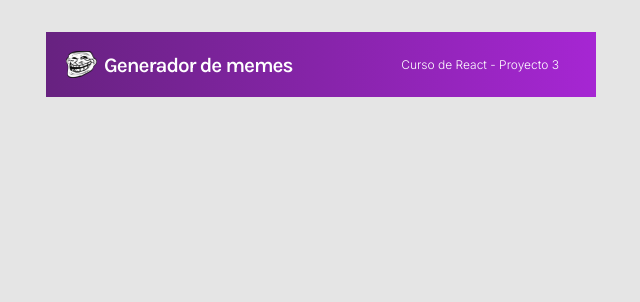
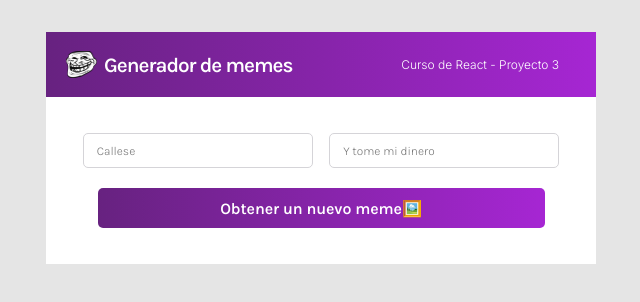
Before and after one commit to crcascr/React-Learning, a React (Create React App) app in the folder interactive-web-app/: page / in a window 1280 px wide. Shown: the top 302 px of the page, without its empty margins (319-959 px from the left). Built offline with nearby package versions, Linux system fonts and the light colour scheme.

Commit message:
Creacion formulario

```diff
--- a/interactive-web-app/src/Meme-generator.js
+++ b/interactive-web-app/src/Meme-generator.js
@@ -1,12 +1,14 @@
 import React from "react";
 import Navbar from "./components/Navbar";
+import Meme from "./components/Meme";
 
-function MemeGenerator(){
-    return(
-        <div className="memeGeneratorFullPage">
-            <Navbar/>
-        </div>
-    )
+function MemeGenerator() {
+  return (
+    <div className="memeGeneratorFullPage">
+      <Navbar />
+      <Meme />
+    </div>
+  );
 }
 
-export default MemeGenerator
+export default MemeGenerator;
--- /dev/null
+++ b/interactive-web-app/src/components/Meme.js
@@ -0,0 +1,23 @@
+import React from "react";
+
+function Meme() {
+  return (
+    <main className="meme">
+      <form className="meme--form">
+        <input
+          type="text"
+          className="meme--texto"
+          placeholder="Callese"
+        ></input>
+        <input
+          type="text"
+          className="meme--texto"
+          placeholder="Y tome mi dinero"
+        ></input>
+        <button className="meme--boton">Obtener un nuevo meme🖼️</button>
+      </form>
+    </main>
+  );
+}
+
+export default Meme;
--- a/interactive-web-app/src/index.css
+++ b/interactive-web-app/src/index.css
@@ -22,23 +22,23 @@ body {
   font-family: Karla, sans-serif;
   margin-top: 2rem;
   font-size: 12px;
-  background-color: #E5E5E5;
+  background-color: #e5e5e5;
 }
 
-#root{
+#root {
   display: flex;
   justify-content: center;
 }
 
-.memeGeneratorFullPage{
+.memeGeneratorFullPage {
   width: 550px;
 }
 
-.memeGeneratorFullPage *{
+.memeGeneratorFullPage * {
   margin: 0;
 }
 
-.navMeme{
+.navMeme {
   max-width: 550px;
   height: 65px;
   display: flex;
@@ -46,31 +46,72 @@ body {
   align-items: center;
   justify-content: space-between;
   color: white;
-  background: content-box linear-gradient(to right,#672280, #A626D3);
+  background: linear-gradient(to right, #672280, #a626d3);
 }
 
-.nav--logo{
+.nav--logo {
   display: flex;
   flex-direction: row;
   align-items: center;
   margin-left: 20px;
 }
 
-.nav--icon{
+.nav--icon {
   width: 31.31px;
   height: 26.22px;
   margin-right: 6.69px;
 }
 
-.nav--nombre{
+.nav--nombre {
   font-size: 20.75px;
   letter-spacing: -1px;
   font-weight: bold;
 }
 
-.nav--curso{
-  font-family: Inter,sans-serif;
+.nav--curso {
+  font-family: Inter, sans-serif;
   font-size: 12px;
   font-weight: 500;
   margin-right: 37px;
 }
+
+main{
+  padding: 36px;
+}
+
+.meme {
+  background-color: white;
+}
+
+.meme--form{
+  display: grid;
+  grid-template: 40px 40px / 1fr 1fr;
+  justify-items: center;
+  gap: 15px;
+}
+
+.meme--texto {
+  height: 35px;
+  width: 230px;
+  border: 1px solid #d5d4d8;
+  border-radius: 5px;
+  font-family: Karla, sans-serif;
+  color: #0D0D0D;
+  font-size: 12px;
+  text-indent: 11px;
+}
+
+.meme--boton{
+  width: 447px;
+  height: 40px;
+  border-radius: 5px;
+  background: linear-gradient(to right, #672280, #a626d3);
+  color: white;
+  border: none;
+  font-family: Karla, sans-serif;
+  font-size: 16px;
+  font-weight: bold;
+  letter-spacing: -0.1px;
+  grid-column: 1 / -1;
+  cursor: pointer;
+}
```
